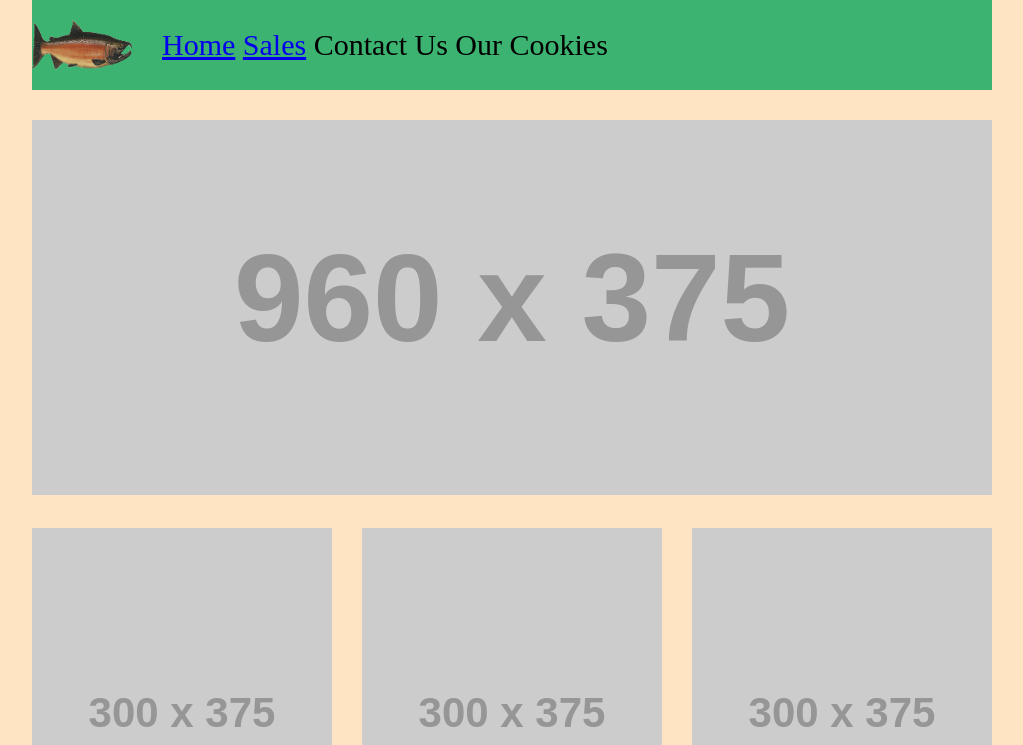
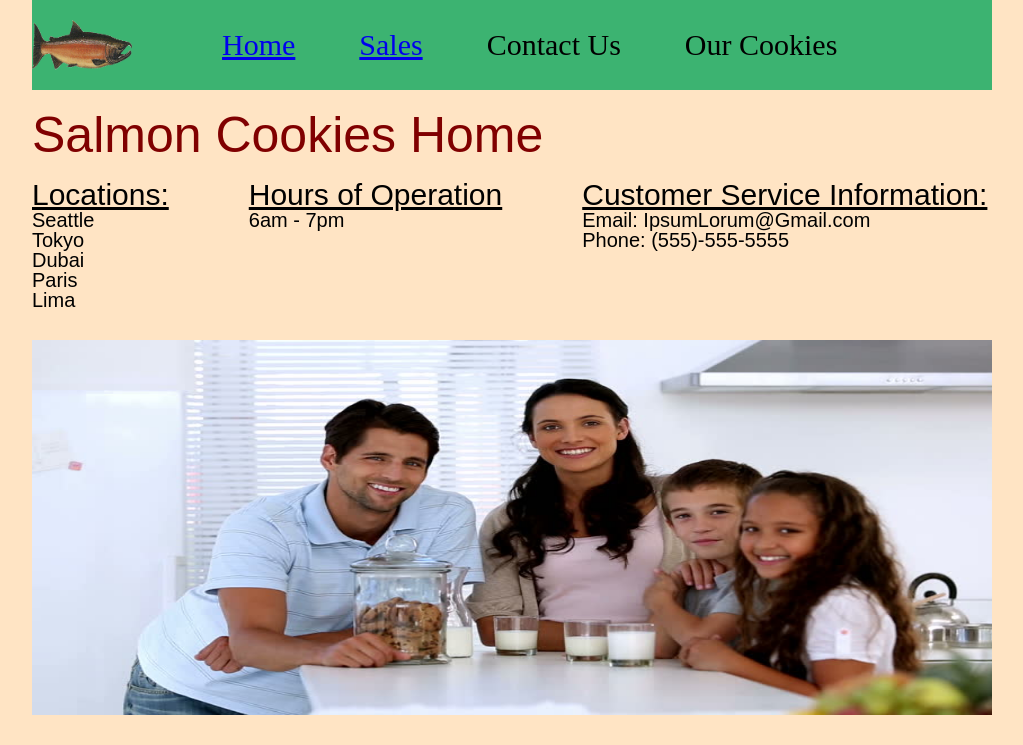
Before and after one commit to Mattpet26/cookies-project, a plain HTML site: page index.html in a window 1280 px wide. Shown: the top 745 px of the page, without its empty margins (128-1151 px from the left). Drawn offline with Linux system fonts and the light colour scheme; placeholder pictures from the web are drawn by us.

Commit message:
finalized css and tied to html

```diff
--- a/index.html
+++ b/index.html
@@ -18,17 +18,62 @@
       </ul>
     </nav>
   </header>
-  <main>
-    <img src="https://placehold.it/960x375/111" alt="">
+  <h1>Salmon Cookies Home</h1>
+  <article>
     <ul>
       <li>
-        <img src="https://placehold.it/300x375/111" alt="">
+        <a>Locations:</a>
       </li>
       <li>
-        <img src="https://placehold.it/300x375/111" alt="">
+        <p>Seattle</p>
       </li>
       <li>
-        <img src="https://placehold.it/300x375/111" alt="">
+        <p>Tokyo</p>
+      </li>
+      <li>
+        <p>Dubai</p>
+      </li>
+      <li>
+        <p>Paris</p>
+      </li>
+      <li>
+        <p>Lima</p>
+      </li>
+    </ul>
+    <ul>
+      <li>
+        <a>Hours of Operation</a>
+      </li>
+      <li>
+        <p>6am - 7pm</p>
+      </li>
+    </ul>
+    <ul>
+      <li>
+        <a>Customer Service Information:</a>
+      </li>
+      <li>
+        <p>Email: IpsumLorum@Gmail.com</p>
+      </li>
+      <li>
+        <p>Phone: (555)-555-5555</p>
+      </li>
+    </ul>
+  </article>
+  <article>
+
+  </article>
+  <main>
+    <img src="Logo/family.jpg" height="375px" width="960px" alt="">
+    <ul>
+      <li>
+        <img src="Logo/shirt.jpg" height="300px" width="300px" alt="">
+      </li>
+      <li>
+        <img src="Logo/fish.jpg" height="300px" width="300px" alt="">
+      </li>
+      <li>
+        <img src="Logo/frosted-cookie.jpg" height="300px" width="300px" alt="">
       </li>
     </ul>
   </main>
--- a/style.css
+++ b/style.css
@@ -20,11 +20,14 @@ nav ul {
   float: left;
 }
 
-nav li {
+nav > ul > li {
   float: left;
   line-height: 90px;
-  margin-right: 200px;
+}
+
+nav > ul > li > a {
   font-size: 30px;
+  padding-left: 60px;
 }
 
 body {
@@ -38,6 +41,36 @@ h1 {
   font-size: 50px;
   font-family: fantasy;
   margin-top: 20px;
+  margin-bottom: 20px;
+}
+
+article > ul:first-child {
+  font-family: Arial, Helvetica, sans-serif;
+  float: left;
+  font-size: 30px;
+  padding-right: 80px;
+}
+
+article > ul > li > p {
+  font-size: 20px;
+}
+
+article > ul:nth-child(2) {
+  font-family: Arial, Helvetica, sans-serif;
+  float: left;
+  font-size: 30px;
+  padding-right: 80px;
+}
+
+article > ul:nth-child(3) {
+  font-family: Arial, Helvetica, sans-serif;
+  float: left;
+  font-size: 30px;
+  padding-right: 0px;
+}
+
+article > ul > li > a {
+  text-decoration: underline;
 }
 
 main > img:first-child {
```
